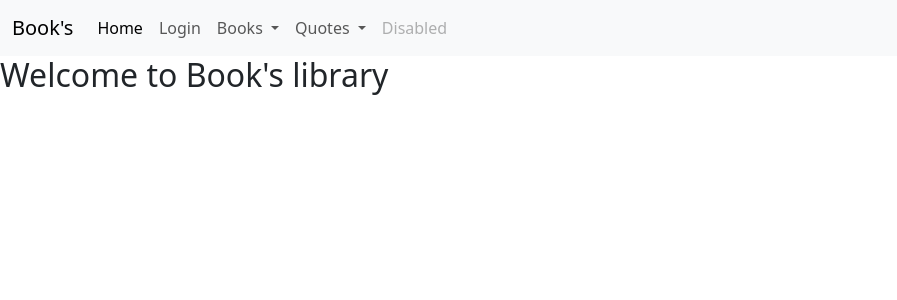
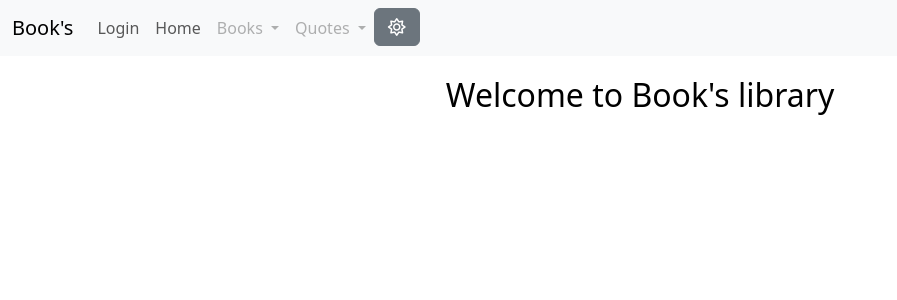
Before and after one commit to LolloGro/BookApp, an Angular app in the folder Frontend/BookFrontend/: page / in a window 1280 px wide. Shown: the top 300 px of the page, without its empty margins (0-897 px from the left). Built offline with nearby package versions, Linux system fonts and the light colour scheme.

Commit message:
Added feature to logout. Depending on the user is logged in och logged out navigation links is disabled. Added dark and light theme.

```diff
--- a/Frontend/BookFrontend/src/app/app.css
+++ b/Frontend/BookFrontend/src/app/app.css
@@ -0,0 +1,15 @@
+.page-wrapper {
+  min-height: 100vh;
+  padding: 20px;
+  display: flex;
+  flex-direction: column;
+  align-items: center;
+}
+
+.page-content {
+  max-width: 800px;
+  width: 100%;
+  display: flex;
+  flex-direction: column;
+  align-items: center;
+}
--- a/Frontend/BookFrontend/src/app/app.html
+++ b/Frontend/BookFrontend/src/app/app.html
@@ -1,5 +1,10 @@
 <app-app-header/>
 
 <main>
-  <router-outlet></router-outlet>
+  <div class="page-wrapper">
+    <div class="page-content">
+      <router-outlet></router-outlet>
+    </div>
+  </div>
+
 </main>
--- a/Frontend/BookFrontend/src/app/app.routes.ts
+++ b/Frontend/BookFrontend/src/app/app.routes.ts
@@ -24,6 +24,10 @@ export const routes: Routes = [
     component: Register
   },
   {
+    path: 'logout',
+    component: Home
+  },
+  {
     path: 'book',
     component: ViewBooks
   },
--- a/Frontend/BookFrontend/src/app/app.ts
+++ b/Frontend/BookFrontend/src/app/app.ts
@@ -1,5 +1,5 @@
-import { Component, signal } from '@angular/core';
-import { RouterOutlet } from '@angular/router';
+import { Component, signal} from '@angular/core';
+import {RouterOutlet} from '@angular/router';
 import {AppHeader} from './components/app-header/app-header';
 
 @Component({
--- a/Frontend/BookFrontend/src/app/components/app-header/app-header.html
+++ b/Frontend/BookFrontend/src/app/components/app-header/app-header.html
@@ -1,20 +1,31 @@
-<header>
+<header class="sticky-top ">
   <nav class="navbar navbar-expand-lg bg-body-tertiary">
     <div class="container-fluid">
+
       <a class="navbar-brand" [routerLink]="['/']">Book's</a>
       <button class="navbar-toggler" type="button" data-bs-toggle="collapse" data-bs-target="#navbarSupportedContent" aria-controls="navbarSupportedContent" aria-expanded="false" aria-label="Toggle navigation">
         <span class="navbar-toggler-icon"></span>
       </button>
+
       <div class="collapse navbar-collapse" id="navbarSupportedContent">
         <ul class="navbar-nav me-auto mb-2 mb-lg-0">
+
+          @if(isLoggedIn$ | async){
+            <li class="nav-item">
+              <a class="nav-link" href="" (click)="onLogout()">Logout</a>
+            </li>
+          } @else {
+            <li class="nav-item">
+              <a class="nav-link" [routerLink]="['/login']">Login</a>
+            </li>
+          }
+
           <li class="nav-item">
-            <a class="nav-link active" aria-current="page" [routerLink]="['/']">Home</a>
+            <a class="nav-link" [routerLink]="['/']">Home</a>
           </li>
-          <li class="nav-item">
-            <a class="nav-link" [routerLink]="['/login']">Login</a>
-          </li>
+
           <li class="nav-item dropdown">
-            <a class="nav-link dropdown-toggle" href="#" role="button" data-bs-toggle="dropdown" aria-expanded="false">
+            <a class="nav-link dropdown-toggle" [class.disabled]="!(isLoggedIn$ | async)" href="#" role="button" data-bs-toggle="dropdown" aria-expanded="false">
               Books
             </a>
             <ul class="dropdown-menu">
@@ -22,8 +33,9 @@
               <li><a class="dropdown-item" [routerLink]="['/book']">View books</a></li>
             </ul>
           </li>
+
           <li class="nav-item dropdown">
-            <a class="nav-link dropdown-toggle" href="#" role="button" data-bs-toggle="dropdown" aria-expanded="false">
+            <a class="nav-link dropdown-toggle" [class.disabled]="!(isLoggedIn$ | async)" href="#" role="button" data-bs-toggle="dropdown" aria-expanded="false">
               Quotes
             </a>
             <ul class="dropdown-menu">
@@ -31,9 +43,17 @@
               <li><a class="dropdown-item" [routerLink]="['/quote']">View quotes</a></li>
             </ul>
           </li>
-          <li class="nav-item">
-            <a class="nav-link disabled" aria-disabled="true">Disabled</a>
-          </li>
+
+          <div class="text-end">
+            <button class="btn btn-secondary" (click)="toggleTheme()">
+              @if(themeService.isDarkMode()){
+                <i class="fa-regular fa-moon"></i>
+              } @else {
+                <i class="fa-regular fa-sun"></i>
+              }
+            </button>
+          </div>
+
         </ul>
       </div>
     </div>
--- a/Frontend/BookFrontend/src/app/components/app-header/app-header.ts
+++ b/Frontend/BookFrontend/src/app/components/app-header/app-header.ts
@@ -1,12 +1,28 @@
-import { Component } from '@angular/core';
-import { RouterModule } from '@angular/router';
+import { Component, inject} from '@angular/core';
+import { RouterModule, Router } from '@angular/router';
+import {LoginService} from '../../services/login.service';
+import {AsyncPipe} from '@angular/common';
+import {ThemeService} from '../../services/theme.service';
 
 @Component({
   selector: 'app-app-header',
-  imports: [RouterModule],
+  imports: [RouterModule, AsyncPipe],
   templateUrl: './app-header.html',
   styleUrl: './app-header.css',
 })
-export class AppHeader {
+export class AppHeader{
+  private loginService = inject(LoginService);
+  public themeService = inject(ThemeService);
+  private router = inject(Router);
 
+  isLoggedIn$ = this.loginService.loggedIn$;
+
+  onLogout(){
+    this.loginService.logout();
+    this.router.navigate(['logout']);
+  }
+
+  toggleTheme(){
+    this.themeService.toggleDarkMode()
+  }
 }
--- a/Frontend/BookFrontend/src/app/services/login.service.ts
+++ b/Frontend/BookFrontend/src/app/services/login.service.ts
@@ -1,6 +1,6 @@
 import {Injectable} from '@angular/core';
 import {HttpClient} from '@angular/common/http';
-import {Observable, tap} from 'rxjs';
+import {BehaviorSubject, Observable, tap} from 'rxjs';
 
 export interface Login {token: string}
 
@@ -12,13 +12,21 @@ export class LoginService {
 
   private api = 'http://localhost:5249/api/Auth';
   private tokenKey = "token";
+  private isLoggedIn():boolean{
+    return !!this.getToken();
+  }
+  private loggedIn = new BehaviorSubject<boolean>(this.isLoggedIn());
+  loggedIn$: Observable<boolean> = this.loggedIn.asObservable();
   constructor(private http: HttpClient) { }
 
   loginUser(username: string, password: string):Observable<Login> {
     return this.http.post<Login>(`${this.api}/login`,{
       username,
       password
-    }).pipe(tap(res => this.saveToken(res.token)));
+    }).pipe(tap(res => {
+      this.saveToken(res.token)
+      this.loggedIn.next(true);
+    }));
   }
 
   saveToken(token: string){
@@ -29,13 +37,9 @@ export class LoginService {
     return localStorage.getItem(this.tokenKey);
   }
 
-  //!! omvandlar till boolean
-  isLoggedIn():boolean{
-    return !!this.getToken();
-  }
-
   logout(){
     localStorage.removeItem(this.tokenKey);
+    this.loggedIn.next(false);
   }
 
 }
--- /dev/null
+++ b/Frontend/BookFrontend/src/app/services/theme.service.ts
@@ -0,0 +1,32 @@
+import {Injectable} from '@angular/core';
+
+@Injectable({
+  providedIn: 'root'
+})
+
+export class ThemeService {
+  private darkMode = "darkMode"
+
+  constructor(){
+    const isDark = localStorage.getItem(this.darkMode) === 'true';
+    this.setDarkMode(isDark);
+  }
+
+  setDarkMode(isDark: boolean){
+    if(isDark){
+      document.body.classList.add('dark');
+    }else{
+      document.body.classList.remove('dark');
+    }
+    localStorage.setItem(this.darkMode, isDark.toString());
+  }
+
+  toggleDarkMode(){
+    const isDark = document.body.classList.contains('dark');
+    this.setDarkMode(!isDark);
+  }
+
+  isDarkMode(){
+    return  document.body.classList.contains('dark');
+  }
+}
--- a/Frontend/BookFrontend/src/styles.css
+++ b/Frontend/BookFrontend/src/styles.css
@@ -1 +1,21 @@
 /* You can add global styles to this file, and also import other style files */
+:root{
+  --bg-color: #ffffff;
+  --text-color: #000000;
+}
+
+body.dark{
+  --bg-color: #121212;
+  --text-color: #ffffff;
+}
+
+body{
+  background-color: var(--bg-color);
+  color: var(--text-color);
+  transition: background-color 0.3s, color 0.3s;
+}
+
+.disable{
+  pointer-events: none;
+  opacity: 0.2;
+}
```
